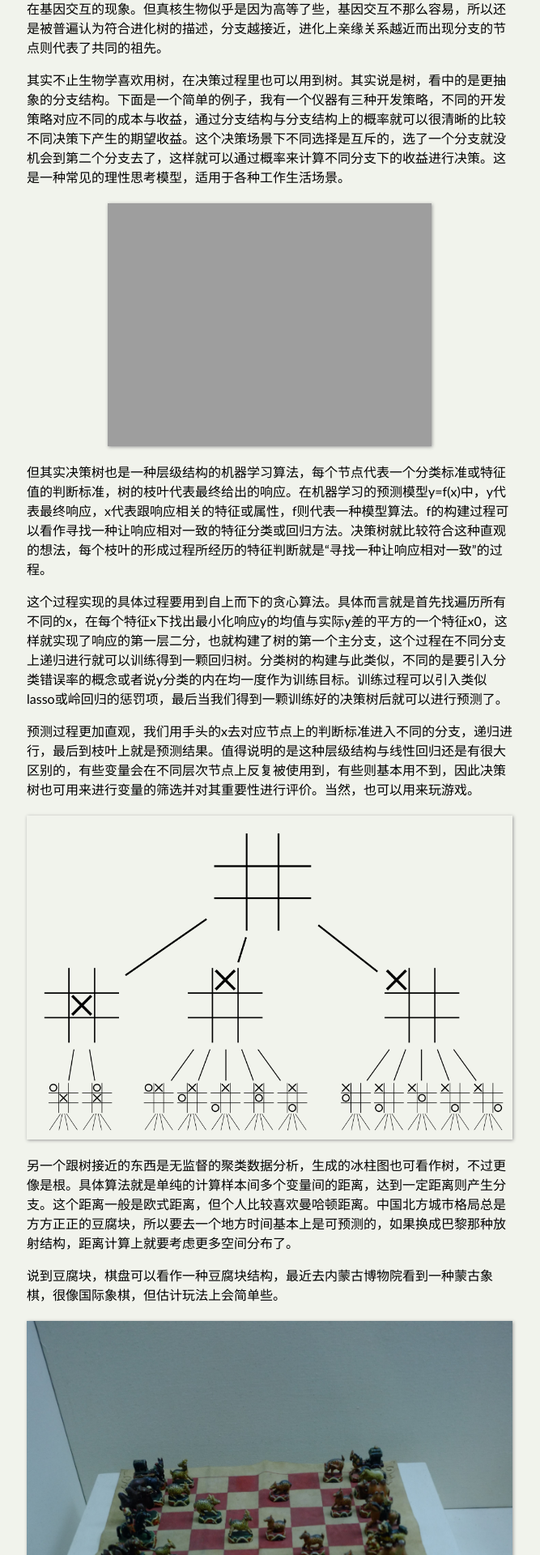
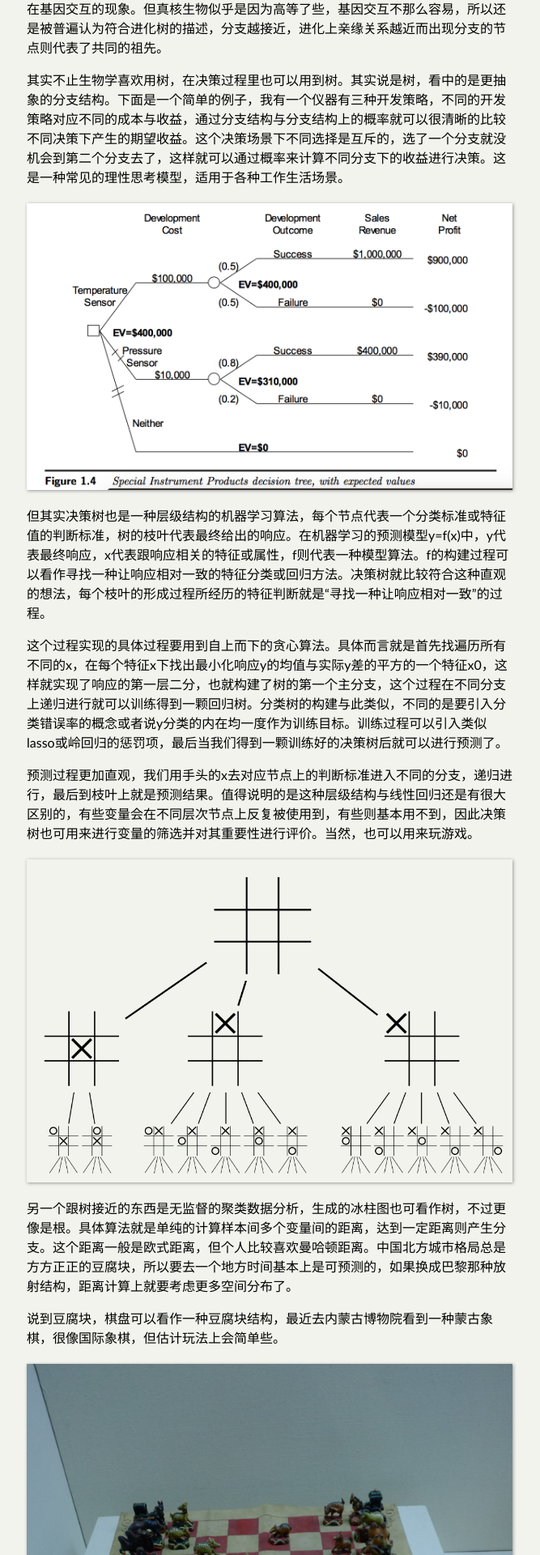
Before and after one commit to yufree/blogcn, a Jekyll site: the page built from _posts/2015-10-11-tree.md, in a window 1280 px wide. Shown: the part 2793-4713 px from the top of the page at 81% size, without its empty margins (307-974 px from the left). Built offline with Jekyll 4.4.1, drawn with Linux system fonts in a browser that asks for light colours; some web fonts are replaced; comment, search, counter and statistics services are not loaded.

Commit message:
revise fig url

```diff
--- a/_posts/2015-10-11-tree.md
+++ b/_posts/2015-10-11-tree.md
@@ -18,13 +18,13 @@
 当然，海克尔最出名的还是胚胎演化上的那幅图，图上表示出胚胎越早越相似，这幅图出现在我们的中学课本之中。1997年Science上有文章指出这幅图纯属臆断，跟实验证据不符，但画的实在太好，过于流行，文章还用了个耸人的题目：Haeckel's Embryos: Fraud Rediscovered。其实如果结合最新的发育生物学研究，在发育的中间阶段恰恰存在一个古老基因的集中表达期，也就是海克尔自认为观察到的发育重演现象，算是歪打正着。
 
 ![](http://yufree.github.io/blogcn/figure/Haeckel.jpg)
-![](http://yufree.github.io/blogcn/figure/Haeckel2.jpg)
+![](http://yufree.github.io/blogcn/figure/haeckel2.jpg)
 
 如今演化生物学上并不认为原核生物是符合进化树所描述的关系，因为原核生物间存在基因交互的现象。但真核生物似乎是因为高等了些，基因交互不那么容易，所以还是被普遍认为符合进化树的描述，分支越接近，进化上亲缘关系越近而出现分支的节点则代表了共同的祖先。
 
 其实不止生物学喜欢用树，在决策过程里也可以用到树。其实说是树，看中的是更抽象的分支结构。下面是一个简单的例子，我有一个仪器有三种开发策略，不同的开发策略对应不同的成本与收益，通过分支结构与分支结构上的概率就可以很清晰的比较不同决策下产生的期望收益。这个决策场景下不同选择是互斥的，选了一个分支就没机会到第二个分支去了，这样就可以通过概率来计算不同分支下的收益进行决策。这是一种常见的理性思考模型，适用于各种工作生活场景。
 
-![](http://yufree.github.io/blogcn/figure/dt.jpg)
+![](http://yufree.github.io/blogcn/figure/dt.png)
 
 但其实决策树也是一种层级结构的机器学习算法，每个节点代表一个分类标准或特征值的判断标准，树的枝叶代表最终给出的响应。在机器学习的预测模型y=f(x)中，y代表最终响应，x代表跟响应相关的特征或属性，f则代表一种模型算法。f的构建过程可以看作寻找一种让响应相对一致的特征分类或回归方法。决策树就比较符合这种直观的想法，每个枝叶的形成过程所经历的特征判断就是“寻找一种让响应相对一致”的过程。
 
@@ -38,7 +38,7 @@
 
 说到豆腐块，棋盘可以看作一种豆腐块结构，最近去内蒙古博物院看到一种蒙古象棋，很像国际象棋，但估计玩法上会简单些。
 
-![](http://yufree.github.io/blogcn/figure/mchese.jpg)
+![](http://yufree.github.io/blogcn/figure/mchese.JPG)
 
 参考
 
```
